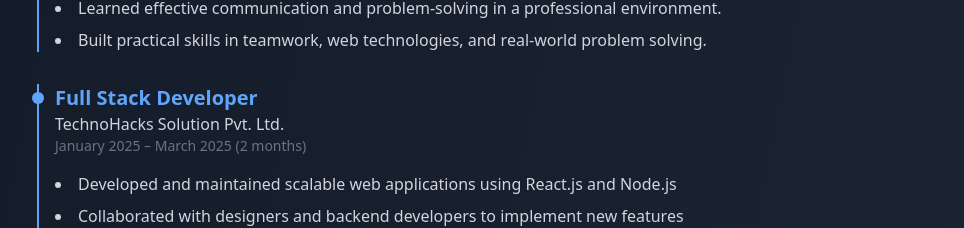
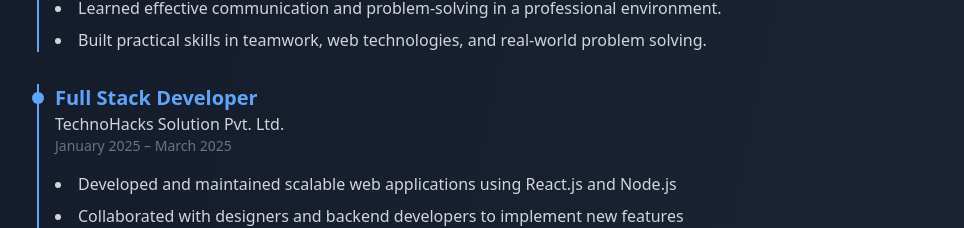
Before and after one commit to DRithwik/My-Portfolio, a React (Vite) app: page / in a window 1280 px wide. Shown: the part 2758-2986 px from the top of the page, without its empty margins (155-1119 px from the left). Built offline with nearby package versions, Linux system fonts and the light colour scheme.

Commit message:
Update Experience.tsx

```diff
--- a/src/components/Experience.tsx
+++ b/src/components/Experience.tsx
@@ -28,7 +28,7 @@
         <div className="experience-card mb-8">
           <h3 className="text-xl font-semibold text-blue-400">Full Stack Developer</h3>
           <p className="text-gray-300">TechnoHacks Solution Pvt. Ltd.</p>
-          <p className="text-sm text-gray-500 mb-4">January 2025 – March 2025 (2 months)</p>
+          <p className="text-sm text-gray-500 mb-4">January 2025 – March 2025</p>
           <ul className="list-disc list-inside text-gray-300 space-y-2">
             <li>Developed and maintained scalable web applications using React.js and Node.js</li>
             <li>Collaborated with designers and backend developers to implement new features</li>
```
